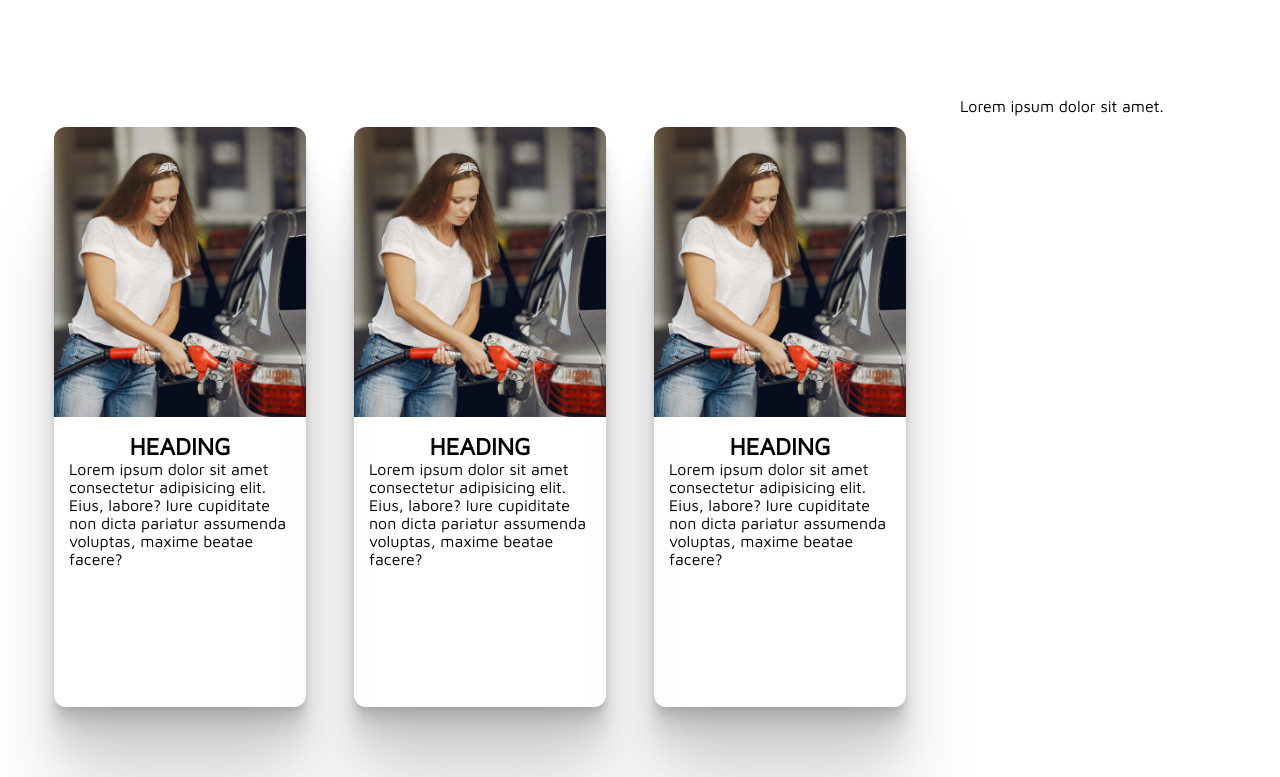
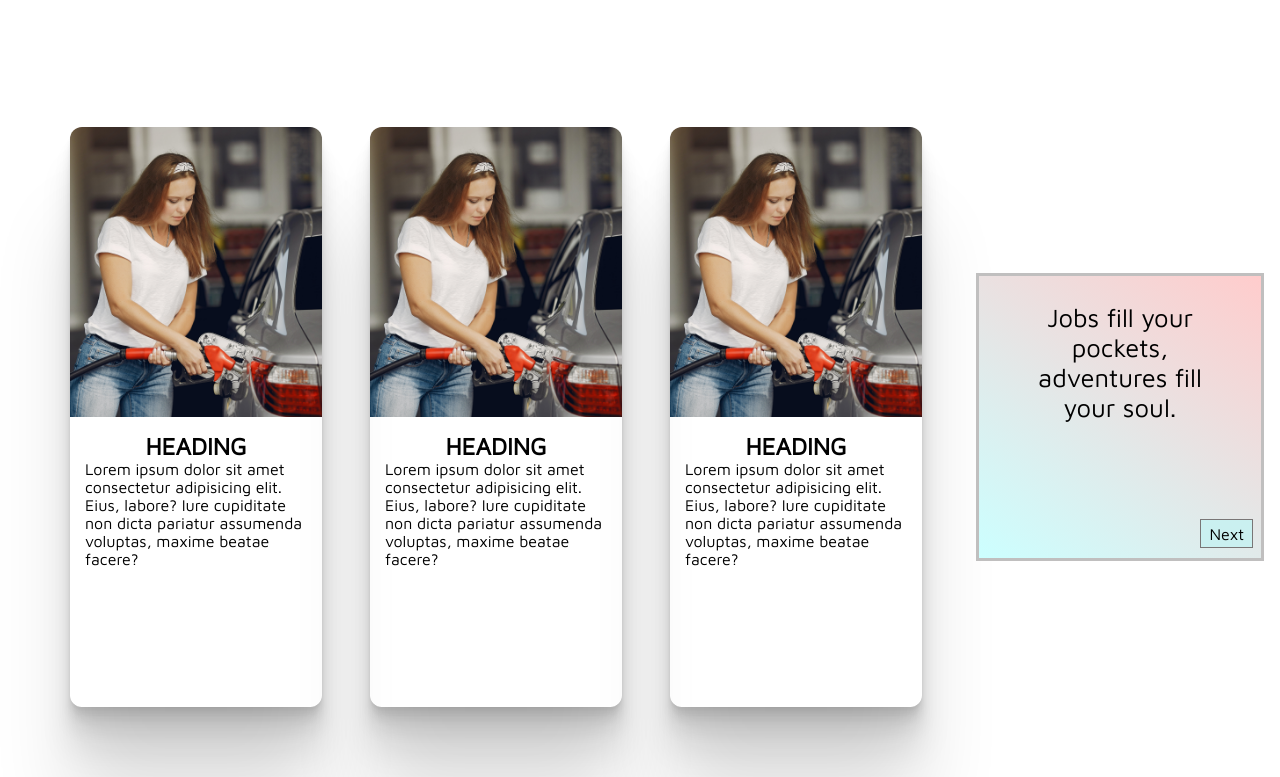
Before and after one commit to ashusharma-cs/java-file, a plain HTML site: page index.html in a window 1280 px wide. Shown: the part 1203-1980 px from the top of the page. Drawn offline with Linux system fonts and the light colour scheme.

Commit message:
Added quote box

```diff
--- a/index.css
+++ b/index.css
@@ -176,13 +176,6 @@ header.sticky ul li button a{
     /* border: 2px solid green; */
     padding: 30px;
 }
-#card-quote .quote{
-    width: 25%;
-    height: 100%;
-    /* border: 2px solid magenta; */
-}
-
-
 .card{
     width: 28%;
     height: 100%;
@@ -220,6 +213,31 @@ header.sticky ul li button a{
     border-top-left-radius: 12px;
     border-top-right-radius: 12px;
 
+}
+#card-quote .quote #display{
+    margin: 1rem auto;
+    padding: 1rem;
+    background: linear-gradient(35deg, #ccffff, #ffcccc);
+    position: relative;
+    border: solid rgb(192, 191, 191);
+    width: 18rem;
+    height: 18rem;
+
+}
+#card-quote .quote #display #output{
+    text-align: center;
+    font-size: 1.6rem;
+    margin: 0.6rem 1rem 0.6rem 1rem;
+    /*border: solid black;*/
+}
+#card-quote .quote button{
+    padding: 0.3rem 0.5rem;
+    font-size: 1rem;
+    background: rgb(202, 240, 240);
+    border: 1.5px solid rgb(121, 118, 118);
+    position: absolute;
+    bottom: 0.6rem;
+    right: 0.5rem;
 }
 
 
--- a/index.html
+++ b/index.html
@@ -4,7 +4,6 @@
     <meta name="viewport" content="width=device-width, initial-scale=1.0" />
     <title>Gas Station</title>
     <link href="index.css" rel="stylesheet" type="text/css" />
-    <!-- <link href="style.css" rel="stylesheet"> -->
     <link rel="preconnect" href="https://fonts.gstatic.com" />
     <link
       href="https://fonts.googleapis.com/css2?family=Maven+Pro&display=swap"
@@ -78,24 +77,19 @@
             </div>
           </div>
 
+      </div>
 
+      <div class="quote">
+        <div id="display">
+          <div id="output">
+            Jobs fill your pockets, adventures fill your soul.
+          </div>
+          <button onclick="newQuote()">Next</button>
+          <script src="style.js"></script>
+        </div>
       </div>
-        <div class="quote">
-          <p>Lorem ipsum dolor sit amet.</p>
-        </div>
 
     </section>
-    <!--Cards-->
-    <!-- <p style="border: solid #000; width: 75%; float: left; text-align: center; font-size: 3rem;">
-      Cards will be displayed here.
-    </p> -->
-
-    <!--Random Quotes-->
-    <!-- <div class="box">
-      <div class="header-box" style="border: solid #000; text-align: center; font-size: 3rem;">
-        Random Quotes Box
-      </div>
-    </div> -->
 
     <div class="clr"></div>
 
--- /dev/null
+++ b/style.js
@@ -0,0 +1,10 @@
+var quotes= [
+    'Remember that happiness is a way of travel, not a destination.',
+    'Life is short, and the world is wide.',
+    'Dare to live the life you have always wanted.'
+]
+
+function newQuote() {
+    var randonNum = Math.floor(Math.random() * (quotes.length));
+    document.getElementById('output').innerHTML = quotes[randonNum];
+}
```
